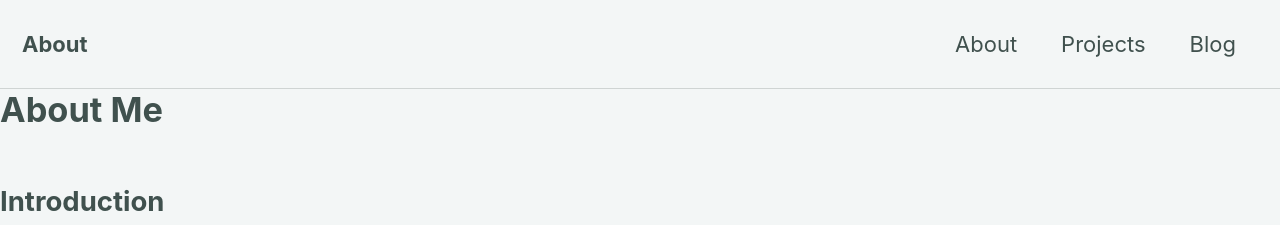
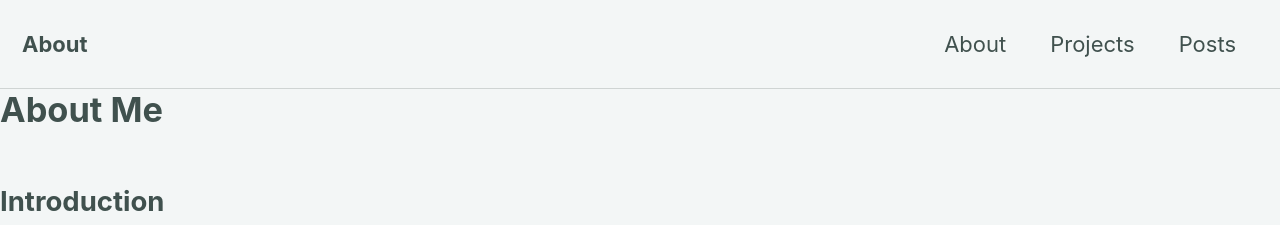
Before and after one commit to grecpt/rexmakusia, a Jekyll site: the page built from _pages/about.md, in a window 1280 px wide. Shown: the top 225 px of the page. Built offline with Jekyll 4.4.1, drawn with Linux system fonts in a browser that asks for light colours; cached includes are drawn as plain includes; our own code applies the rules of GitHub Pages for plain Markdown files.

Commit message:
Update the navigation.yml

```diff
--- a/_data/navigation.yml
+++ b/_data/navigation.yml
@@ -4,7 +4,7 @@ main:
     url: /about
 
   - title: Projects
-    url: /#projects/
+    url: /projects
 
-  - title: Blog
-    url: /#blog/
+  - title: Posts
+    url: /post
```
